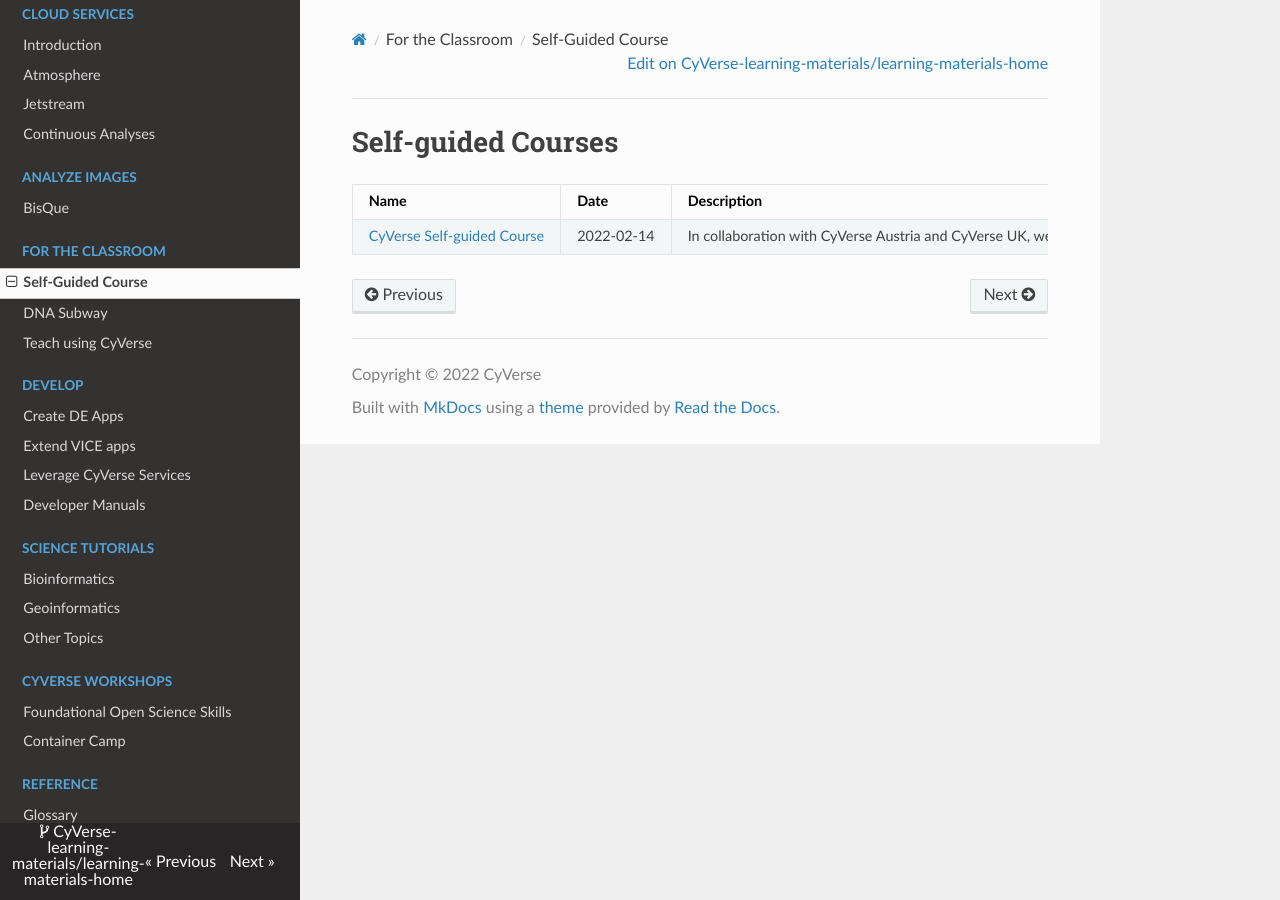
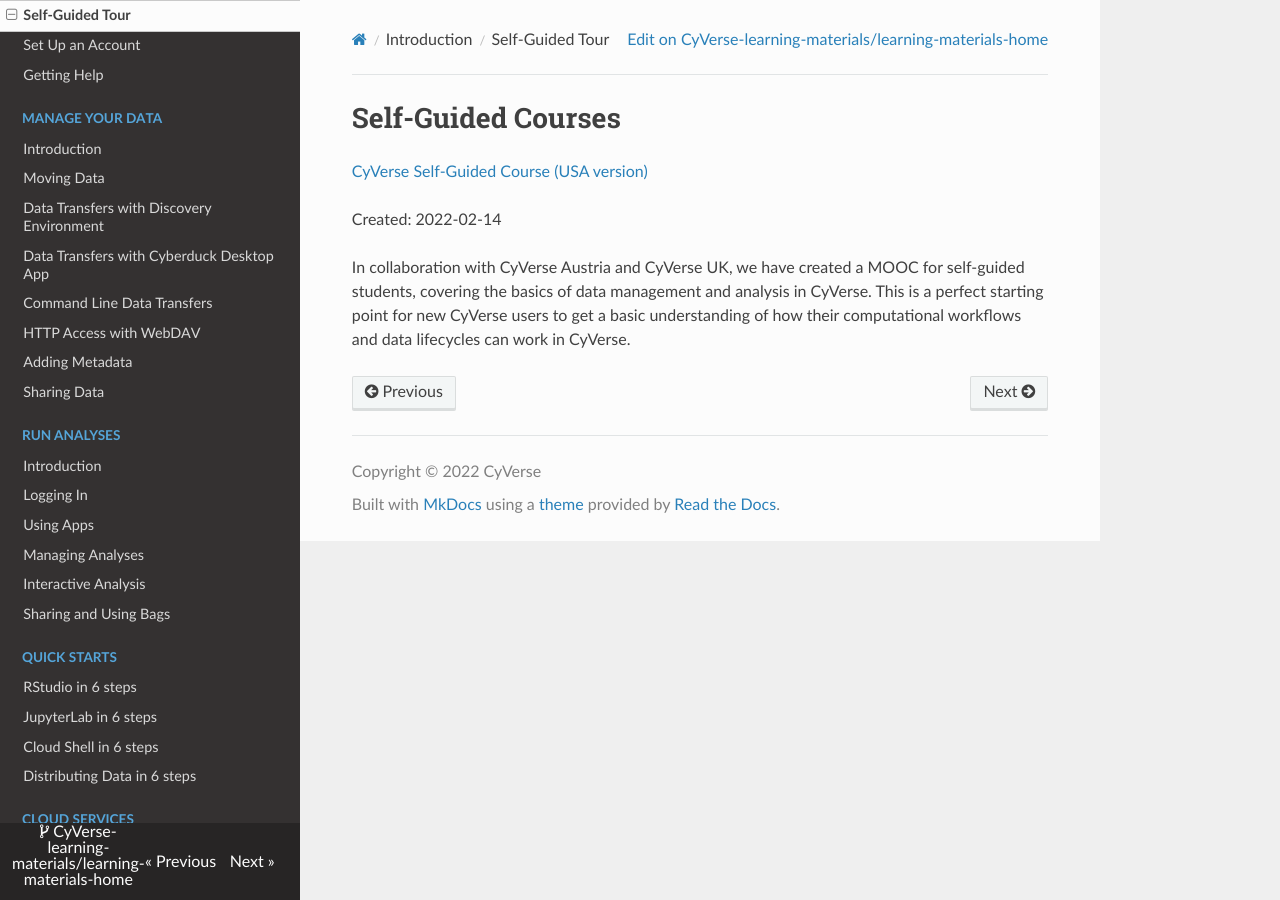
Before and after one commit to CyVerse-learning-materials/learning-materials-home, an MkDocs documentation site: the page built from docs/mooc.md, in a window 1280 px wide. Built offline with MkDocs 1.6.1, drawn with Linux system fonts in a browser that asks for light colours; nearby versions of some CDN libraries; a script that is not in the unit is left out.

Commit message:
cleaning up organization

```diff
--- a/docs/de/intro.md
+++ b/docs/de/intro.md
@@ -2,7 +2,7 @@
 
 The Discovery Environment (DE) is an all-purpose informatics workspace, with an interface tailored to the needs of researchers with data to analyze but who may lack command line expertise or the compute resources to run software tools and analyses.
 
--   All data (yours, shared, and public) are stored in CyVerse's cloud-based Data Store and are accessible from anywhere in CyVerse, including the DE.
+-   All data (yours, shared, and public) are stored in CyVerse's cloud-based Data Store and are accessible from anywhere in CyVerse, [including the DE](../manage_data).
 -   All analyses run on CyVerse's cloud and High Performance Computing resources, enabling you to run analyses, small to large, beyond what your personal computer can typically handle.
 -   For most tasks (e.g., launching an app or importing data from a URL) you can log out or navigate to another page or operation after you start the task; an automated email notification is sent to you when the task is completed.
 
--- a/docs/mooc.md
+++ b/docs/mooc.md
@@ -1,5 +1,7 @@
-# Self-guided Courses
+# Self-Guided Courses
 
-| Name | Date | Description |
-|------|------|-------------|
-| [CyVerse Self-guided Course](https://cyverse-learning-materials.github.io/cyverse_mooc/){target=_blank} | 2022-02-14 | In collaboration with CyVerse Austria and CyVerse UK, we have created a MOOC for self-guided students |
+[CyVerse Self-Guided Course (USA version)](https://cyverse-learning-materials.github.io/cyverse_mooc/){target=_blank}
+
+Created: 2022-02-14
+
+In collaboration with CyVerse Austria and CyVerse UK, we have created a MOOC for self-guided students, covering the basics of data management and analysis in CyVerse. This is a perfect starting point for new CyVerse users to get a basic understanding of how their computational workflows and data lifecycles can work in CyVerse.
--- a/mkdocs.yml
+++ b/mkdocs.yml
@@ -18,7 +18,7 @@
   - 'Home': index.md
   - 'Introduction':
     - 'What is CyVerse?': what_is_cyverse.md
-    - 'Self-Guided Tour': https://cyverse-learning-materials.github.io/cyverse_mooc/
+    - 'Self-Guided Tour': mooc.md
     - 'Set Up an Account': account.md
     - 'Getting Help': getting_help.md
   - 'Manage your Data':
@@ -33,11 +33,11 @@
   - 'Run Analyses':
     - 'Introduction': de/intro.md
     - 'Logging In': de/login.md
-    - 'Managing Data through the DE': de/manage_data.md
+      ##- 'Managing Data through the DE': de/manage_data.md
     - 'Using Apps': de/using_apps.md
     - 'Managing Analyses': de/managing_analyses.md
     - 'Interactive Analysis': vice/about.md
-    - 'Interactive Apps': vice/apps.md
+      #- 'Interactive Apps': vice/apps.md
       #- 'Search': de/search.md
     - 'Sharing and Using Bags': de/bags.md
   - 'Quick Starts':
@@ -54,7 +54,7 @@
   - 'Analyze Images':
     - 'BisQue': bisque_guide.md
   - 'For the Classroom':
-    - 'Self-Guided Course': mooc.md
+    #- 'Self-Guided Course': mooc.md
     - 'DNA Subway': dna_subway_guide.md
     - 'Teach using CyVerse': vice/teaching_vice.md
   - 'Develop':
```
